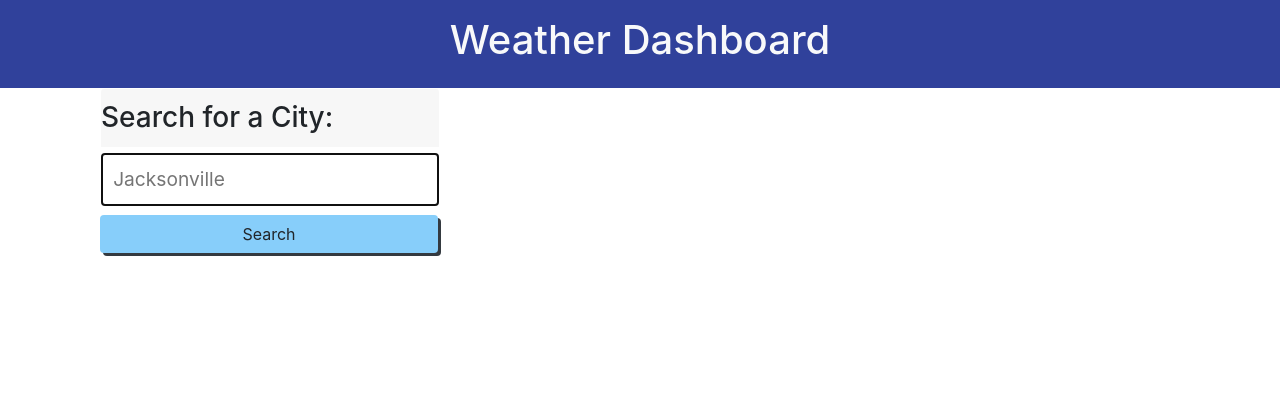
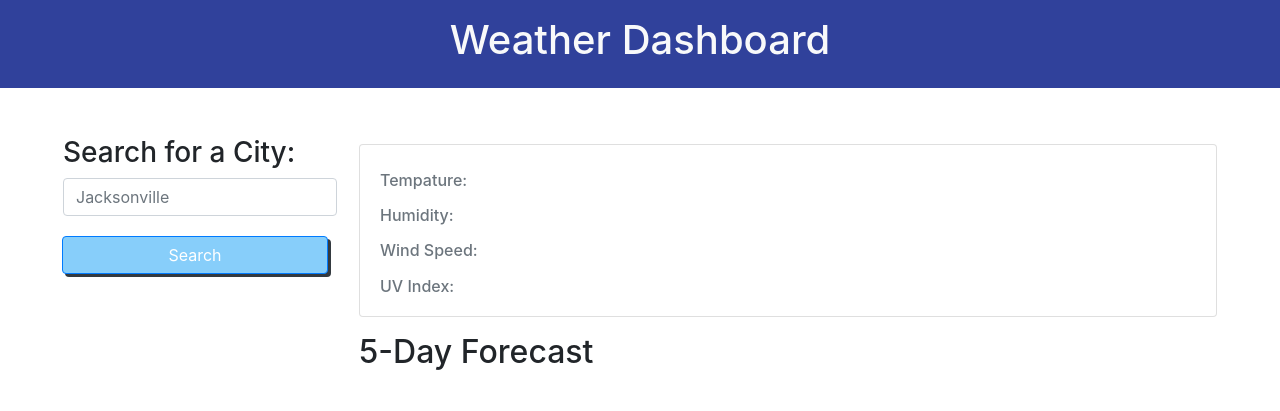
Before and after one commit to hstamper/Weather-Dashboard, a plain HTML site: page index.html in a window 1280 px wide. Drawn offline with nearby package versions, Linux system fonts and the light colour scheme.

Commit message:
set up HTML file

```diff
--- a/assets/style.css
+++ b/assets/style.css
@@ -43,3 +43,8 @@
     text-align: left;
     padding-left: 0px;
 }
+
+
+#yes {
+    display: flex;
+}
--- a/index.html
+++ b/index.html
@@ -1,5 +1,6 @@
 <!DOCTYPE html>
 <html lang="en">
+
 <head>
     <meta charset="UTF-8">
     <meta http-equiv="X-UA-Compatible" content="IE=edge">
@@ -10,29 +11,48 @@
 </head>
 
 <body>
-    <header class="text-center text-light p-3" style= "background-color: rgb(48, 65, 155);">
+    <header class="text-center text-light p-3" style="background-color: rgb(48, 65, 155);">
         <h1><i class="justify-space-between"></i>Weather Dashboard</h1>
     </header>
-<div class="container">
-    <div class="row-align-items-end">
-    <div class="col-12 col-md-4">
-        <div class="card" style="border-color: white;">
-            <h3 class="card-header" style="border-color: white;">Search for a City:</h3>
-            <form id="user-form" class="card-body" style="border-color: white;">
-                <input name="city" id="city" type="text" autofocus="true" class="form-input" placeholder="Jacksonville"/>
-                <buton type="search" class="btn" style="background-color: lightskyblue;">Search</buton>
-            </form>
+
+    <main class="m-4 p-4">
+        <div class="col-md-12">
+            <div class="row">
+                <div class="col-md-3">
+                    <h3>Search for a City:</h3>
+                    <form class="form-inline" id="search-form">
+                        <input type="search" class="form-control mb-3 ds-input" id="cityname"
+                            placeholder="Jacksonville" />
+                        <buton type="submit" class="btn btn-primary mb-3" style="background-color: lightskyblue;">Search</buton>
+                    </form>
+                    <ul class="list-group" id="search-history"></ul>
+                </div>
+                <div class="col-md-9">
+                    <div class="card mt-2">
+                        <div class="card-body">
+                            <div class="d-flex flex-row">
+                                <h2 class="card-title align-self-center" id="main-city-name"></h2>
+                            </div>
+                            <h6 class="card-subtitle text-muted" id="main-city-temp">Tempature: </h6>
+                            <h6 class="card-subtitle mt-3 text-muted" id="main-city-humid">Humidity: </h6>
+                            <h6 class="card-subtitle mt-3 text-muted" id="main-city-wind">Wind Speed: </h6>
+                            <h6 class="card-subtitle mt-3 text-muted" id="main-city-uv">UV Index: <span id="uv-box" class="px-2 py-1 mb-1 text-light rounded font-weight-normal"></span></h6>
+                        </div>
+                    </div>
+                    <div>
+                        <h2 class="card-title mt-3">5-Day Forecast</h2>
+                        <div class="row justify-content-between" id="five-day">
+                        </div>
+                    </div>
+                </div>
+            </div>
         </div>
-    </div>
-    <div class="col-12 col-md-6">
+    </main>
 
-
-    </div>
-    </div>
-</div>
 
 
 
 
 </body>
+
 </html>
```
